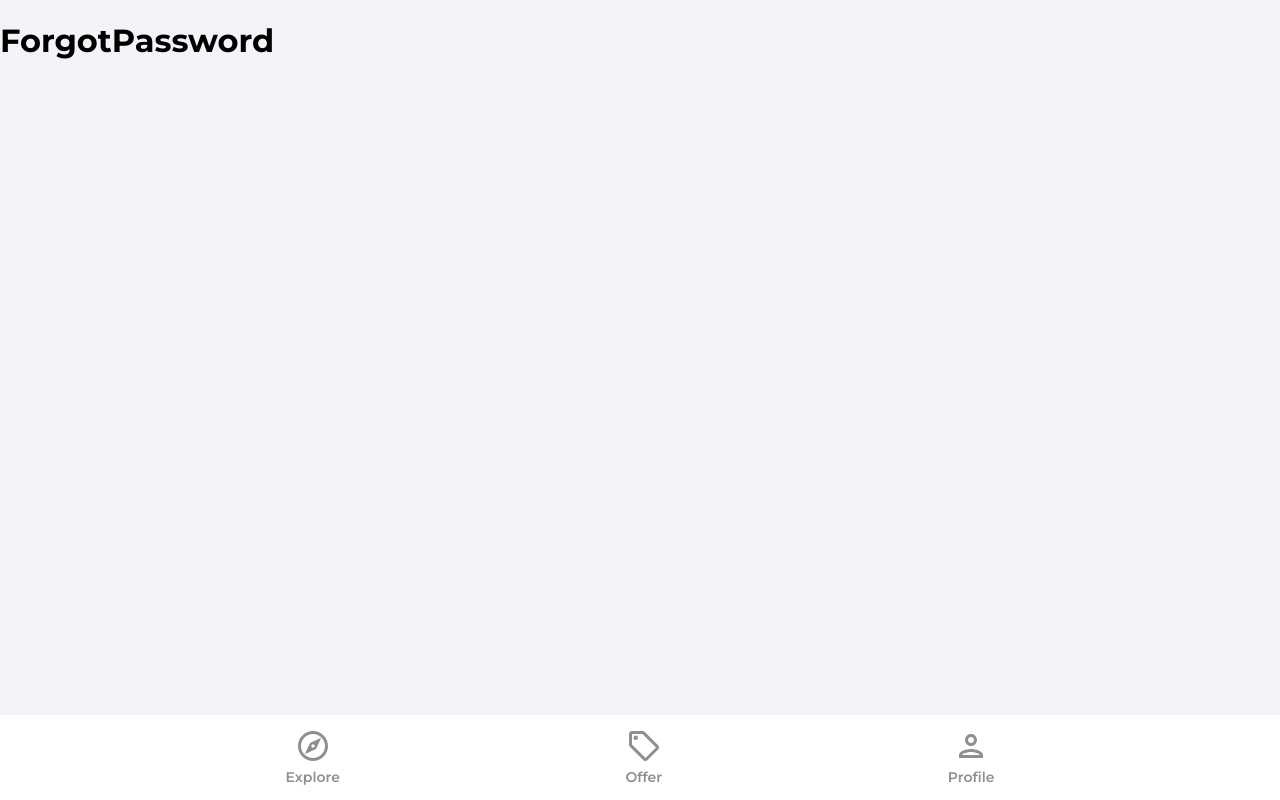
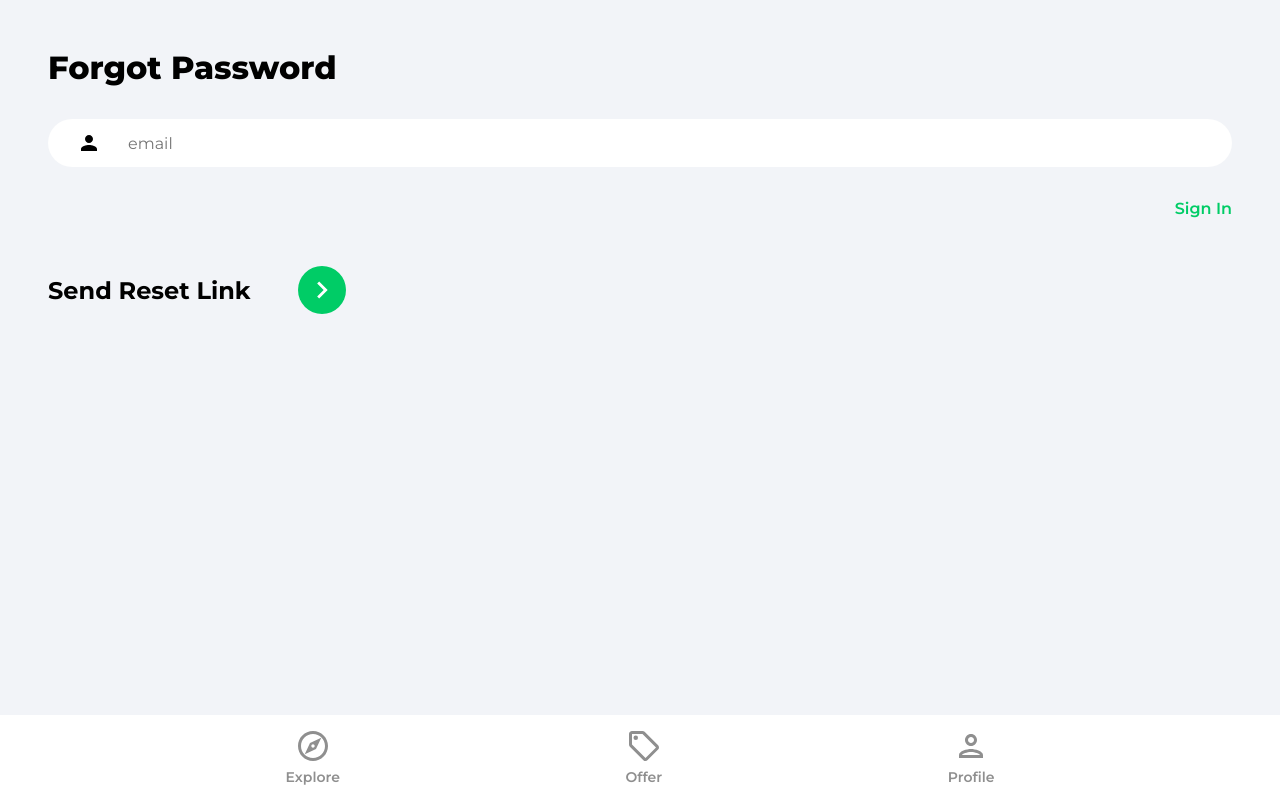
Before and after one commit to Kushagra2569/house-marketplace, a React (Create React App) app: page /forgot-password in a window 1280 px wide. Built offline with nearby package versions, Linux system fonts and the light colour scheme; no server answers.

Commit message:
Added all profile page functionality
Added google Oauth, Profile page , forgot password functionality

```diff
--- a/src/App.js
+++ b/src/App.js
@@ -1,4 +1,5 @@
 import {BrowserRouter as Router, Route, Routes} from 'react-router-dom';
+import PrivateRoutes from './components/PrivateRoutes';
 import Explore from './pages/Explore';
 import Offers from './pages/Offers';
 import Profile from './pages/Profile';
@@ -17,7 +18,9 @@
         <Routes>
           <Route path="/" element={<Explore />} />
           <Route path="/offers" element={<Offers />} />
-          <Route path="/profile" element={<Profile />} />
+          <Route path="/profile" element={<PrivateRoutes />} >
+            <Route path="/profile" element={<Profile />} />
+          </Route>
           <Route path="/sign-in" element={<SignIn />} />
           <Route path="/sign-up" element={<SignUp />} />
           <Route path="/forgot-password" element={<ForgotPassword />} />
--- /dev/null
+++ b/src/components/OAuth.jsx
@@ -0,0 +1,45 @@
+import {useLocation, useNavigate} from 'react-router-dom';
+import {getAuth, signInWithPopup, GoogleAuthProvider} from 'firebase/auth';
+import {doc, setDoc, getDoc, serverTimestamp} from 'firebase/firestore';
+import {db} from '../firebase.config';
+import {toast} from 'react-toastify';
+import googleIcon from '../assets/svg/googleIcon.svg';
+
+function OAuth() {
+    const navigate = useNavigate()
+    const location = useLocation();
+
+    const onGoogleClick= async() => {
+        try {
+           const auth= getAuth();
+           const provider = new GoogleAuthProvider();
+           const result = await signInWithPopup(auth, provider);
+           const user =  result.user;
+
+           // check for userj
+           const docRef = doc(db, 'users', user.uid);
+           const userDoc = await getDoc(docRef);
+
+           //if user doesn't exist, create user
+           if(!userDoc.exists) {
+               setDoc(doc(db, 'users', user.uid), {
+                   name: user.displayName,
+                   email: user.email,
+                   timestamp: serverTimestamp()
+               });
+           }
+           navigate('/');
+        } catch (error) {
+            toast.error('Could not authorise with google');
+        }
+    }
+
+  return <div className='socialLogin'>
+      <p>Sign {location.pathname === '/sign-up' ? 'up' : 'in'} with </p>
+      <button className="socialIconDiv" onClick={onGoogleClick}>
+          <img className='socialIconImg' src={googleIcon} alt="google" />
+      </button>
+  </div>
+}
+
+export default OAuth;
--- /dev/null
+++ b/src/components/PrivateRoutes.jsx
@@ -0,0 +1,14 @@
+import {Navigate, Outlet} from 'react-router-dom';
+import {useAuthStatus} from '../hooks/useAuthStatus';
+import Spinner from './Spinner'
+
+function PrivateRoutes() {
+    const {loggedIn, checkingStatus} = useAuthStatus();
+
+    if(checkingStatus) {
+        return <Spinner>Loading...</Spinner>
+    }
+  return loggedIn ? <Outlet /> : <Navigate to="/sign-in" />
+}
+
+export default PrivateRoutes;
--- /dev/null
+++ b/src/components/Spinner.jsx
@@ -0,0 +1,7 @@
+function Spinner() {
+  return <div className="loadingSpinnerContainer">
+      <div className="loadingSpinner"></div>
+  </div>;
+}
+
+export default Spinner;
--- /dev/null
+++ b/src/hooks/useAuthStatus.js
@@ -0,0 +1,27 @@
+import {useEffect, useState, useRef} from 'react';
+import {getAuth, onAuthStateChanged} from 'firebase/auth'
+
+export const useAuthStatus = () => {
+    const [loggedIn, setLoggedIn] = useState(false);
+    const [checkingStatus, setCheckingStatus] = useState(true);
+    const isMounted = useRef(true);
+
+    useEffect(() => {
+        if(isMounted) {
+            const auth = getAuth();
+            onAuthStateChanged(auth, (user) => {
+                if(user) {
+                    setLoggedIn(true);
+                }
+                setCheckingStatus(false);
+            });
+        }
+
+
+        return () => {
+            isMounted.current = false;
+        }
+    }, [isMounted]);
+
+  return {loggedIn, checkingStatus};
+};
--- a/src/pages/ForgotPassword.jsx
+++ b/src/pages/ForgotPassword.jsx
@@ -1,6 +1,46 @@
+import {useState} from 'react';
+import {Link} from 'react-router-dom';
+import {getAuth, sendPasswordResetEmail} from 'firebase/auth';
+import {toast} from 'react-toastify';
+import {ReactComponent as ArrowRightIcon} from '../assets/svg/keyboardArrowRightIcon.svg';
+
 function ForgotPassword() {
-    return <div>
-        <h1>ForgotPassword</h1>
+    const [email, setEmail] = useState('');
+
+    const onChange = (e) => {
+        setEmail(e.target.value);
+    }
+    const onSubmit = async(e) => {
+        e.preventDefault();
+        try{
+            const auth = getAuth();
+            await sendPasswordResetEmail(auth, email);
+            toast.success('Email was sent')
+
+        } catch(error) {
+            toast.error("Could not send reset email")
+        }
+    }
+
+    return <div className='pageContainer'>
+        <header>
+            <p className="pageHeader">Forgot Password</p>
+        </header>
+        <main>
+            <form onSubmit={onSubmit}>
+                <input type="email" className='emailInput' placeholder='email' id='email' value={email} onChange={onChange}/>
+                <Link to='/sign-in' className='forgotPasswordLink'>
+                    Sign In
+                </Link>
+
+                <div className="signInBar">
+                    <div className="signInText"> Send Reset Link </div>
+                    <button className="signInButton">
+                        <ArrowRightIcon fill = '#fff' width='34px' height='34px'/>
+                    </button>
+                </div>
+            </form>
+        </main>
     </div>
   }
 
--- a/src/pages/Profile.jsx
+++ b/src/pages/Profile.jsx
@@ -1,16 +1,75 @@
-import { getAuth } from "firebase/auth";
-import {useEffect, useState} from 'react'
+import { getAuth, updateProfile } from "firebase/auth";
+import {useState} from 'react'
+import { useNavigate, Link} from "react-router-dom";
+import {updateDoc, doc} from 'firebase/firestore';
+import {db} from "../firebase.config";
+import {toast} from 'react-toastify';
 
 
 function Profile() {
 
-    const [user, setUser] = useState(null);
     const auth = getAuth();
-    useEffect(() => {
-        setUser(auth.currentUser);
-    }, [])
+    const [changeDetails, setChangeDetails] = useState(false);
+    const [formData, setformData] = useState({
+        name:auth.currentUser.displayName,
+        email:auth.currentUser.email,
+    });
 
-    return user ?<h1>{user.displayName}</h1> : <h1>Not Logged in </h1>
+    const {name, email} = formData;
+    const navigate = useNavigate();
+
+    const onLogout = () => {
+        auth.signOut();
+        navigate('/');
+    }
+
+    const onSubmit = async () => {
+        try {
+            //update display name in firebase
+            if(auth.currentUser.displayName !== name) {
+                await updateProfile(auth.currentUser, {
+                    displayName: name,
+                })
+            //update in firestore
+            const userRef = doc(db, 'users', auth.currentUser.uid);
+            await updateDoc(userRef, {
+                name
+                });
+            toast.success('Profile updated');
+            }
+        } catch(error) {
+            toast.error('could not update profile details');
+        }
+    }
+
+    const onChange = (e) => {
+        setformData((prevState) => ({
+            ...prevState,
+            [e.target.id]: e.target.value
+            }));
+    }
+
+    return <div className="profile">
+        <header className="profileHeader">
+            <p className="pageHeader">My Profile</p>
+            <button className="logOut" onClick={onLogout}>Logout</button>
+        </header>
+        <main>
+            <div className="profileDetailsHeader">
+                <p className="profileDetailsText">Personal Details</p>
+                <p className="changePersonalDetails" onClick={() => {
+                    changeDetails && onSubmit();
+                    setChangeDetails((prevState) => !prevState);
+                }}>{changeDetails ? 'done':'change'}</p>
+            </div>
+            <div className="profileCard">
+                <form>
+                    <input type="text" id="name" className={!changeDetails ? 'profileName' : 'profileNameActive'} disabled={!changeDetails} value={name} onChange={onChange}/>
+                    <input type="text" id="email" className='profileEmail' disabled={!changeDetails} value={email} onChange={onChange}/>
+                </form>
+            </div>
+        </main>
+    </div>
   }
 
   export default Profile;
--- a/src/pages/SignIn.jsx
+++ b/src/pages/SignIn.jsx
@@ -5,6 +5,7 @@
 import {getAuth, signInWithEmailAndPassword} from 'firebase/auth'
 import {toast} from 'react-toastify';
 import 'react-toastify/dist/ReactToastify.css';
+import OAuth from '../components/OAuth';
 
 
 function SignIn() {
@@ -64,6 +65,7 @@
                 </div>
             </form>
 
+            <OAuth />
             <Link to={'/sign-up'} className="registerLink">
                 Sign Up Instead
             </Link>
--- a/src/pages/SignUp.jsx
+++ b/src/pages/SignUp.jsx
@@ -7,6 +7,7 @@
 import {setDoc, doc, serverTimestamp} from 'firebase/firestore'
 import {toast} from 'react-toastify';
 import 'react-toastify/dist/ReactToastify.css';
+import OAuth from '../components/OAuth';
 
 
 function SignUp() {
@@ -76,6 +77,8 @@
                 </div>
             </form>
 
+
+            <OAuth />
             <Link to={'/sign-in'} className="registerLink">
                 Sign In Instead
             </Link>
```
